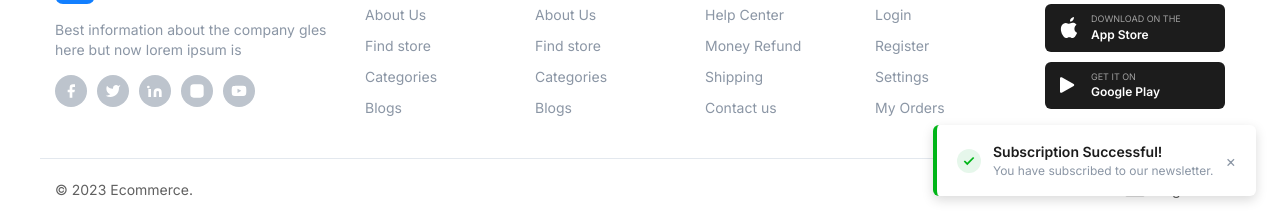
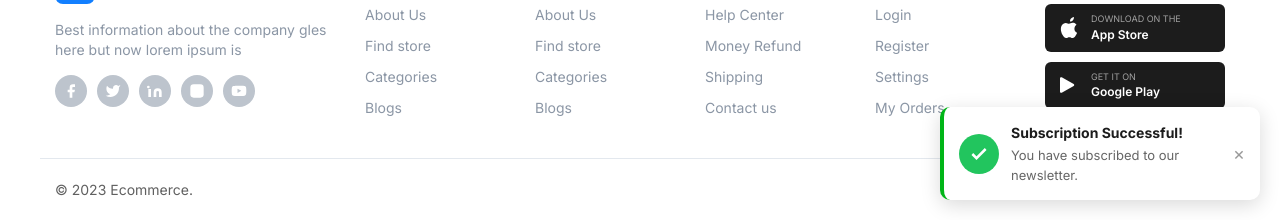
Before and after one commit to hashmi0217/ecommerce-frontend-design, a plain HTML site: page index.html in a window 1280 px wide. Both pictures are taken after typing "name@example.com" into the empty fields and a click on the button "Subscribe". Shown: the part 3243-3463 px from the top of the page. Drawn offline with Linux system fonts and the light colour scheme.

Commit message:
Updated code and layout

```diff
--- a/css/style.css
+++ b/css/style.css
@@ -1626,3 +1626,66 @@
     grid-template-columns: 1fr;
   }
 }
+
+.toast-container{
+    position:fixed;
+    right:20px;
+    bottom:20px;
+    z-index:9999;
+}
+
+.toast{
+    background:#fff;
+    width:320px;
+    padding:15px;
+    border-radius:10px;
+    box-shadow:0 5px 20px rgba(0,0,0,.15);
+    margin-top:10px;
+    transform:translateX(400px);
+    transition:.3s;
+    display:flex;
+    align-items:center;
+    gap:12px;
+}
+
+.toast.show{
+    transform:translateX(0);
+}
+
+.toast-icon{
+    width:40px;
+    height:40px;
+    border-radius:50%;
+    background:#22c55e;
+    color:#fff;
+    display:flex;
+    align-items:center;
+    justify-content:center;
+}
+
+.toast-icon svg{
+    width:20px;
+    height:20px;
+    stroke:#fff;
+    stroke-width:3;
+}
+
+.toast-content{
+    flex:1;
+}
+
+.toast-title{
+    font-weight:700;
+    margin-bottom:3px;
+}
+
+.toast-message{
+    font-size:13px;
+    color:#666;
+}
+
+.toast-close{
+    cursor:pointer;
+    font-size:18px;
+    color:#999;
+}
```
Also changed, not shown: index.html (+2 -0 lines).
